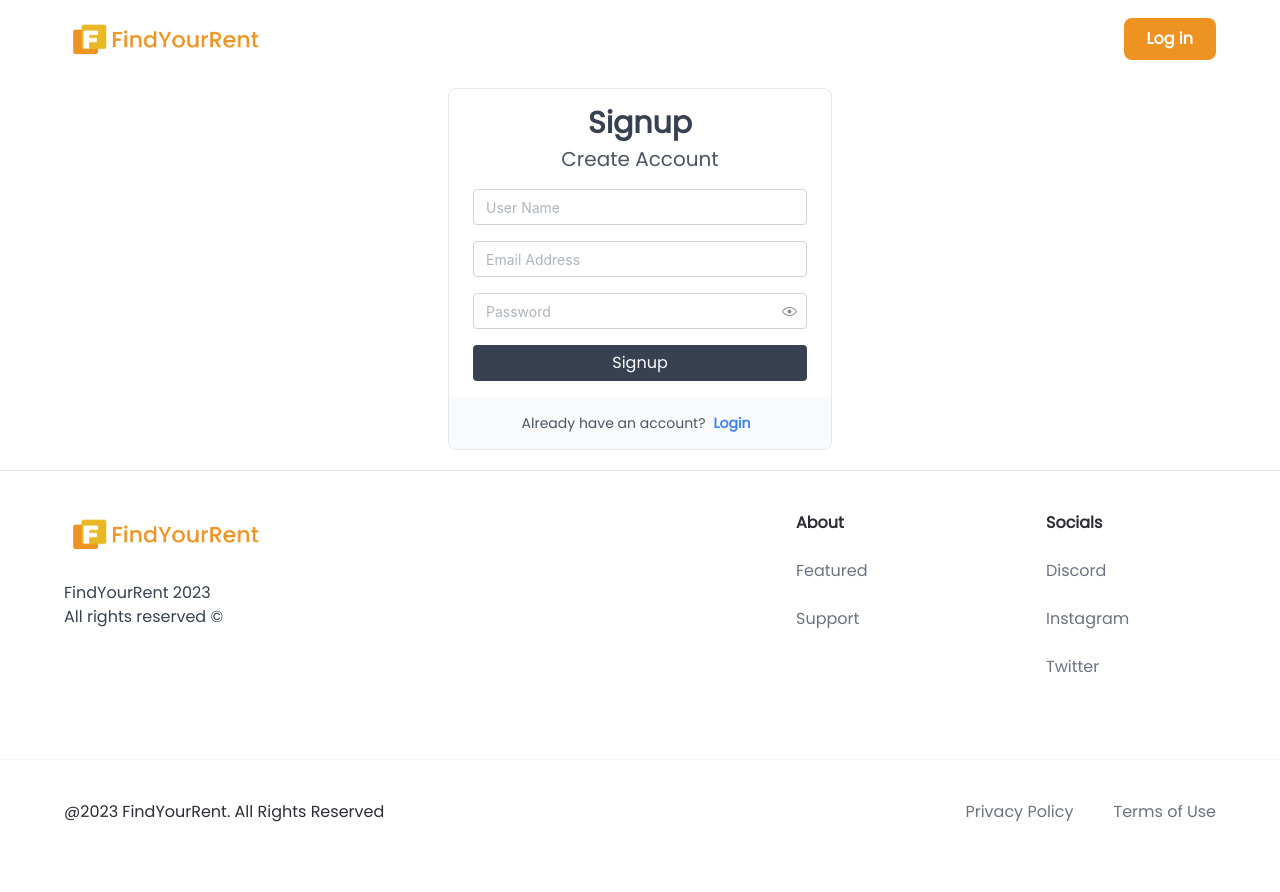
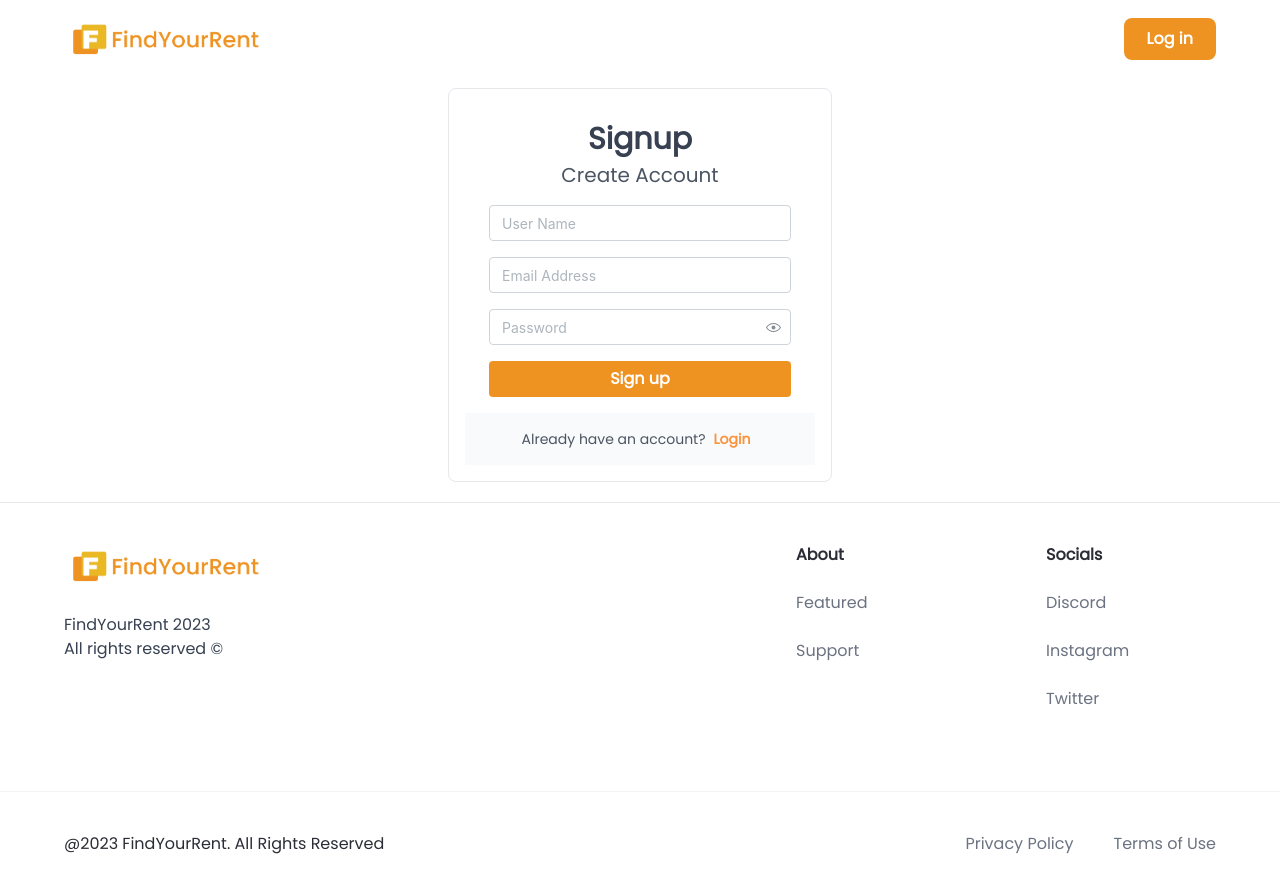
Before and after one commit to Prathamesh-B/find-your-rent, a Next.js app: page /signup in a window 1280 px wide. Shown: the top 892 px of the page. Before the commit the page ends 865 px from the top, so only its background shows below. Built offline with nearby package versions, Linux system fonts and the light colour scheme.

Commit message:
Style login, signup and product page
Co-authored-by: Riya Torgal <RiyaTorgal@users.noreply.github.com>

```diff
--- a/app/login/page.js
+++ b/app/login/page.js
@@ -2,21 +2,23 @@
 
 import React, { useState, useEffect } from 'react'
 import Link from 'next/link'
-import { useRouter, redirect  } from 'next/navigation';
-import { PasswordInput, Input } from '@mantine/core';
+import { useRouter } from 'next/navigation';
+import { PasswordInput, Input, Button } from '@mantine/core';
 import { showNotification, updateNotification } from '@mantine/notifications';
-import Image from 'next/image';
 // import { MdOutlineClose } from "react-icons/md";
 // import { FaSignInAlt } from "react-icons/fa";
 
 const Login = () => {
     const router = useRouter()
+
     useEffect(() => {
         if (localStorage.getItem('token')) {
             router.push("/");
         }
     }, [])
+
     const [credentials, setCredentials] = useState({ email: "", password: "" })
+
     const handleSubmit = async (e) => {
         e.preventDefault();
         const response = await fetch('/api/auth/login', {
@@ -53,13 +55,14 @@ const Login = () => {
             })
         }
     }
+
     const onChange = (e) => {
         setCredentials({ ...credentials, [e.target.name]: e.target.value })
     }
 
     return (<>
         <div className="py-4" />
-        <div className="mt-14 w-auto max-w-sm mx-auto overflow-hidden bg-white border rounded-lg">
+        <div className="mt-14 p-4 w-auto max-w-sm mx-auto overflow-hidden bg-white border rounded-lg">
             <div className="px-6 py-4">
                 <h2 className="text-3xl font-bold text-center text-gray-700">Login</h2>
                 <h3 className="mt-1 text-xl font-medium text-center text-gray-600">Welcome Back</h3>
@@ -76,7 +79,6 @@ const Login = () => {
                     })
                 }} >
                     <div className="w-full mt-4">
-                        {/* <input className="block w-full px-4 py-2 mt-2 text-gray-700 placeholder-gray-500 bg-white border rounded-md dark:bg-gray-800 dark:border-gray-600 dark:placeholder-gray-400 focus:border-blue-400 dark:focus:border-blue-300 focus:ring-opacity-40 focus:outline-none focus:ring focus:ring-blue-300" name="email" type="email" placeholder="Email Address" required onChange={onChange} /> */}
                         <Input
                             variant="default"
                             name="email" type="email"
@@ -86,7 +88,6 @@ const Login = () => {
                     </div>
 
                     <div className="w-full mt-4">
-                        {/* <input className="block w-full px-4 py-2 mt-2 text-gray-700 placeholder-gray-500 bg-white border rounded-md dark:bg-gray-800 dark:border-gray-600 dark:placeholder-gray-400 focus:border-blue-400 dark:focus:border-blue-300 focus:ring-opacity-40 focus:outline-none focus:ring focus:ring-blue-300" name="password" type="password" placeholder="Password" required minLength={3} maxLength={16} onChange={onChange} /> */}
                         <PasswordInput
                             name="password"
                             minLength={3}
@@ -96,13 +97,13 @@ const Login = () => {
                             required
                         />
                     </div>
-                    <button className="mt-4 w-full px-4 py-2 leading-5 text-white transition-colors duration-200 transform bg-gray-700 rounded hover:bg-gray-600 focus:outline-none" type="submit">Login</button>
+                    <Button mt="md" fz="md" fullWidth color="rgba(238, 147, 34, 1)" type='submit'>Login</Button>
                 </form>
             </div>
             <div className="flex items-center justify-center py-4 text-center bg-gray-50">
                 <span className="text-sm text-gray-600">Don&apos;t have an account? </span>
-                <Link href={"/signup"} legacyBehavior><a className="mx-2 text-sm font-bold text-blue-500 hover:underline">Register</a></Link>
-            </div>
+                <Link href="/signup" ><div className="mx-2 text-sm font-bold text-orange-400 hover:underline">Register</div></Link>
+                </div>
         </div>
     </>
     )
--- a/app/product/page.js
+++ b/app/product/page.js
@@ -11,7 +11,7 @@ const ProductPage = () => {
                     <Group justify="center" align="flex-start">
                         <Image
                             radius="md"
-                            src="https://images.unsplash.com/photo-1527004013197-933c4bb611b3?ixid=MnwxMjA3fDB8MHxwaG90by1wYWdlfHx8fGVufDB8fHx8&ixlib=rb-1.2.1&auto=format&fit=crop&w=720&q=80"
+                            src="https://png.pngtree.com/png-vector/20230318/ourmid/pngtree-the-books-clipart-vector-png-image_6653533.png"
                             h={400}
                             p={10}
                             w="auto"
@@ -23,7 +23,7 @@ const ProductPage = () => {
                         <Group justify="center" align="flex-start">
                             <div>
                                 <Image
-                                    src="https://images.unsplash.com/photo-1527004013197-933c4bb611b3?ixid=MnwxMjA3fDB8MHxwaG90by1wYWdlfHx8fGVufDB8fHx8&ixlib=rb-1.2.1&auto=format&fit=crop&w=720&q=80"
+                                    src="https://png.pngtree.com/png-vector/20230318/ourmid/pngtree-the-books-clipart-vector-png-image_6653533.png"
                                     h={80}
                                     radius="md"
                                     alt="Norway"
@@ -31,7 +31,7 @@ const ProductPage = () => {
                             </div>
                             <div>
                                 <Image
-                                    src="https://images.unsplash.com/photo-1527004013197-933c4bb611b3?ixid=MnwxMjA3fDB8MHxwaG90by1wYWdlfHx8fGVufDB8fHx8&ixlib=rb-1.2.1&auto=format&fit=crop&w=720&q=80"
+                                    src="https://png.pngtree.com/png-vector/20230318/ourmid/pngtree-the-books-clipart-vector-png-image_6653533.png"
                                     h={80}
                                     radius="md"
                                     alt="Norway"
@@ -39,7 +39,7 @@ const ProductPage = () => {
                             </div>
                             <div>
                                 <Image
-                                    src="https://images.unsplash.com/photo-1527004013197-933c4bb611b3?ixid=MnwxMjA3fDB8MHxwaG90by1wYWdlfHx8fGVufDB8fHx8&ixlib=rb-1.2.1&auto=format&fit=crop&w=720&q=80"
+                                    src="https://png.pngtree.com/png-vector/20230318/ourmid/pngtree-the-books-clipart-vector-png-image_6653533.png"
                                     h={80}
                                     radius="md"
                                     alt="Norway"
--- a/app/signup/page.js
+++ b/app/signup/page.js
@@ -3,7 +3,7 @@
 import { useState, useEffect } from 'react'
 import Link from 'next/link'
 import { useRouter } from 'next/navigation';
-import { PasswordInput, Input } from '@mantine/core';
+import { PasswordInput, Input, Button } from '@mantine/core';
 import { showNotification, updateNotification } from '@mantine/notifications';
 // import { MdOutlineDone, MdOutlineClose } from "react-icons/md";
 
@@ -58,7 +58,7 @@ const Signup = () => {
     return (
         <>
             <div className="py-4" />
-            <div className="mt-14 w-auto max-w-sm mx-auto overflow-hidden bg-white border rounded-lg">
+            <div className="mt-14 p-4 w-auto max-w-sm mx-auto overflow-hidden bg-white border rounded-lg">
                 <div className="px-6 py-4">
                     <h2 className="text-3xl font-bold text-center text-gray-700">Signup</h2>
                     <h3 className="mt-1 text-xl font-medium text-center text-gray-600">Create Account</h3>
@@ -104,14 +104,13 @@ const Signup = () => {
                                 required
                             />
                         </div>
-                        <button className="mt-4 w-full px-4 py-2 leading-5 text-white transition-colors duration-200 transform bg-gray-700 rounded hover:bg-gray-600 focus:outline-none" type="submit">Signup</button>
+                        <Button mt="md" fz="md" fullWidth color="rgba(238, 147, 34, 1)" type='submit'>Sign up</Button>
                     </form>
                 </div>
 
                 <div className="flex items-center justify-center py-4 text-center bg-gray-50">
                     <span className="text-sm text-gray-600">Already have an account? </span>
-                    <Link href={"/login"} legacyBehavior><a className="mx-2 text-sm font-bold text-blue-500 hover:underline">Login</a></Link>
-                </div>
+                    <Link href="/login" ><div className="mx-2 text-sm font-bold text-orange-400 hover:underline">Login</div></Link></div>
             </div>
         </>
     )
```
